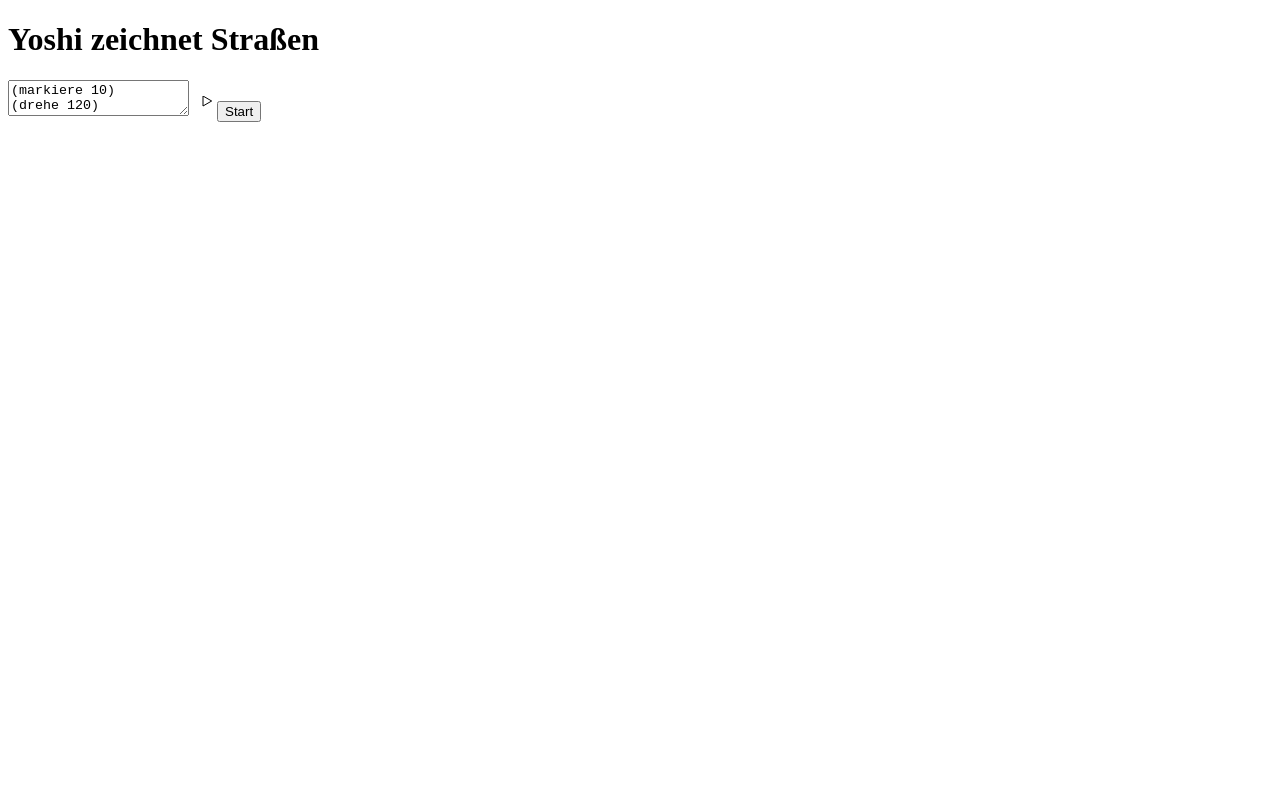
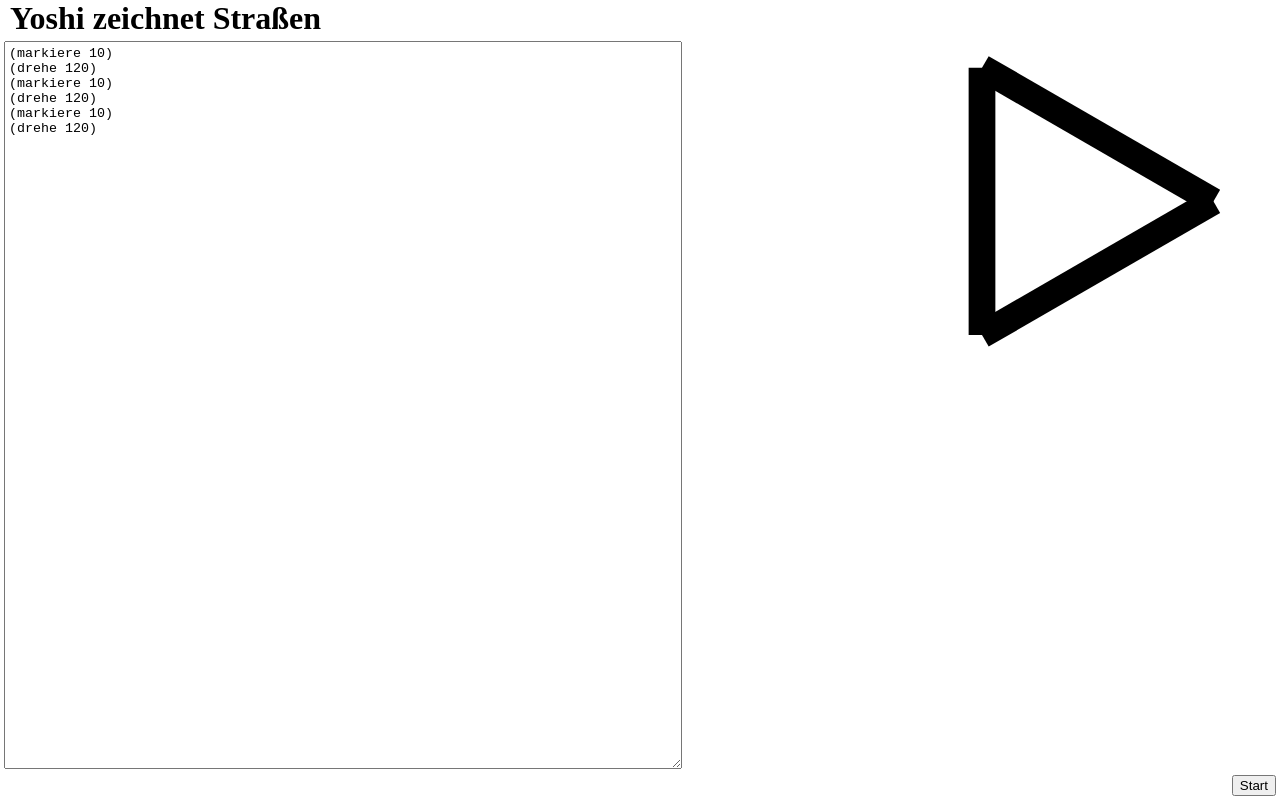
Before and after one commit to itmm/yoshi, a plain HTML site: page index.html in a window 1280 px wide. Both pictures are taken after a click on the button "Start". Drawn offline with Linux system fonts and the light colour scheme.

Commit message:
styled website

```diff
--- a/index.html
+++ b/index.html
@@ -2,14 +2,17 @@
 <html lang="de">
 	<head>
 		<meta charset="utf-8">
+		<meta name="viewport" content="width=device-width">
 		<title>Yoshi zeichnet Straßen</title>
 		<link rel="stylesheet" href="yoshi.css">
 	</head>
 	<body>
 		<h1>Yoshi zeichnet Straßen</h1>
-		<textarea id="source"></textarea>
-		<svg id="output" xmlns="http://www.w3.org/2000/svg" xmlns:xlink="http://www.w3.org/1999/xlink" width="20" height="20"></svg>
+		<div class="row">
+			<div id="source-border"><textarea id="source"></textarea></div>
+			<svg id="output" xmlns="http://www.w3.org/2000/svg" xmlns:xlink="http://www.w3.org/1999/xlink" viewBox="-11 -11 22 22"></svg>
+		</div>
+		<button id="run">Start</button>
 		<script src="yoshi.js"></script>
-		<button id="run">Start</button>
 	</body>
 </html>
--- a/yoshi.css
+++ b/yoshi.css
@@ -0,0 +1,74 @@
+html {
+	padding: 0;
+	margin: 0;
+	width: 100%;
+	height: 100%;
+}
+html[data-theme='light'] {
+	background-color: #eee8d5;
+	color: #839496;
+}
+html[data-theme='dark'] {
+	background-color: #073642;
+	color: #657b83;
+}
+body {
+	width: 100%;
+	height: 100%;
+	margin: 0;
+	padding: 0;
+	display: flex;
+	flex-direction: column;
+}
+h1 {
+	margin: 0;
+	padding: 0 10px;
+}
+.row {
+	margin: 0;
+	padding: 0;
+	flex-grow: 1;
+	display: flex;
+	flex-direction: row;
+}
+#source-border {
+	width: 188px;
+	padding: 4px;
+	vertical-align: top;
+	flex-grow: 1;
+}
+textarea {
+	margin: 0;
+	padding: 4px;
+	height: calc(100% - 8px);
+	width: calc(100% - 8px);
+}
+html[data-theme='light'] textarea {
+	color: #839496;
+	border-color: #839496;
+	background-color: #fdf6e3;
+}
+html[data-theme='dark'] textarea {
+	color: #657b83;
+	border-color: #657b83;
+	background-color: #002b36;
+}
+svg {
+	width: 100px;
+	margin: 0;
+	vertical-align: top;
+	flex-grow: 1;
+	margin: 4px 4px auto 4px;
+}
+svg line {
+	stroke: black;
+}
+html[data-theme='light'] svg line {
+	stroke: #93a1a1;
+}
+html[data-theme='dark'] svg line {
+	stroke: #93a1a1;
+}
+button {
+	margin: 4px 4px 4px auto;
+}
--- a/yoshi.js
+++ b/yoshi.js
@@ -1,6 +1,14 @@
 'use strict';
 
 window.addEventListener('load', () => {
+	const query = window.location.search.substring(1);
+	console.log(query);
+	const $html = document.getElementsByTagName('HTML')[0];
+	if (query === 'theme=dark') {
+		$html.setAttribute('data-theme', 'dark');
+	} else if (query === 'theme=light') {
+		$html.setAttribute('data-theme', 'light');
+	}
 	const $source = document.getElementById('source');
 	$source.value = "(markiere 10)\n(drehe 120)\n(markiere 10)\n(drehe 120)\n(markiere 10)\n(drehe 120)";
 
@@ -15,8 +23,8 @@ window.addEventListener('load', () => {
 
 	const run = src => {
 		clear_output();
-		let x = 10;
-		let y = 10;
+		let x = 0;
+		let y = 0;
 		let angle = 0;
 		const end = src.length;
 		let i = 0;
@@ -42,7 +50,6 @@ window.addEventListener('load', () => {
 					y = y - 10 * Math.cos(angle);
 					line.setAttribute('x2', '' + x);
 					line.setAttribute('y2', '' + y);
-					line.setAttribute("stroke", "black")
 					$output.append(line);
 					continue;
 				}
```
